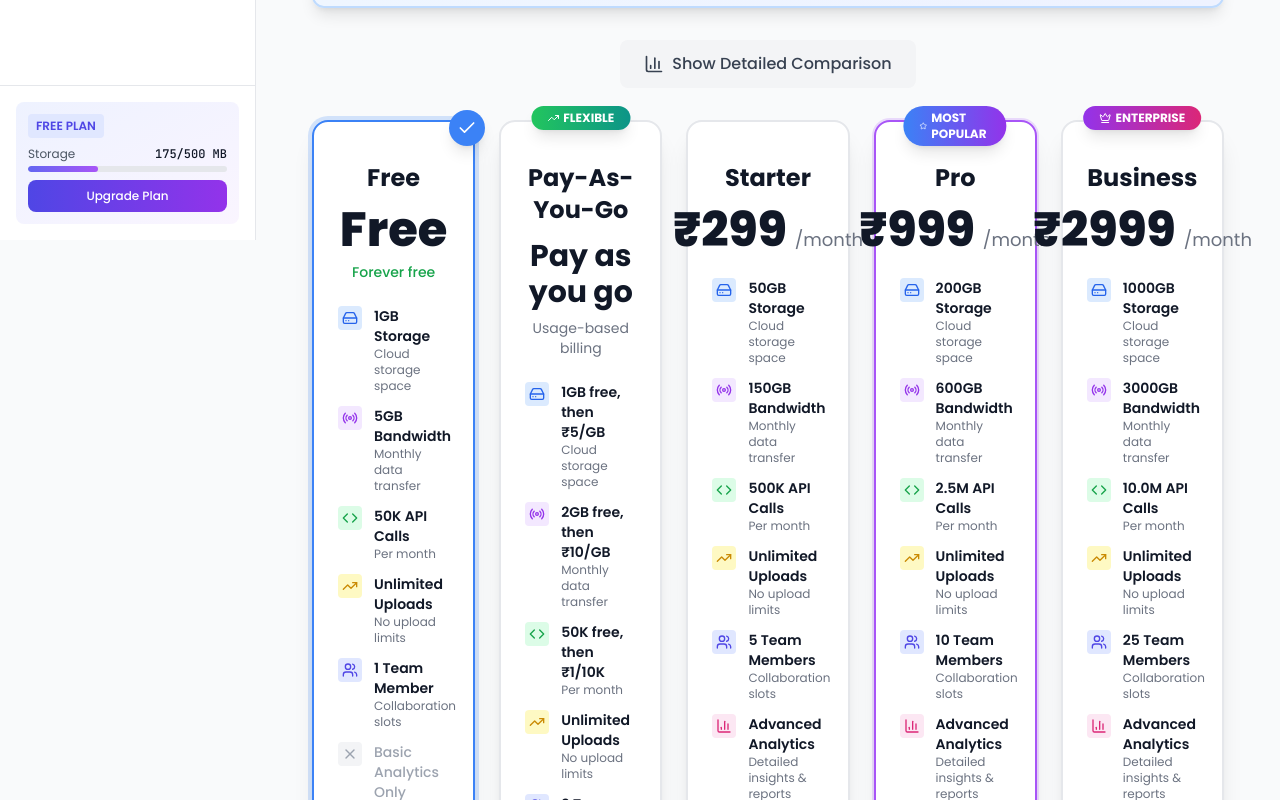
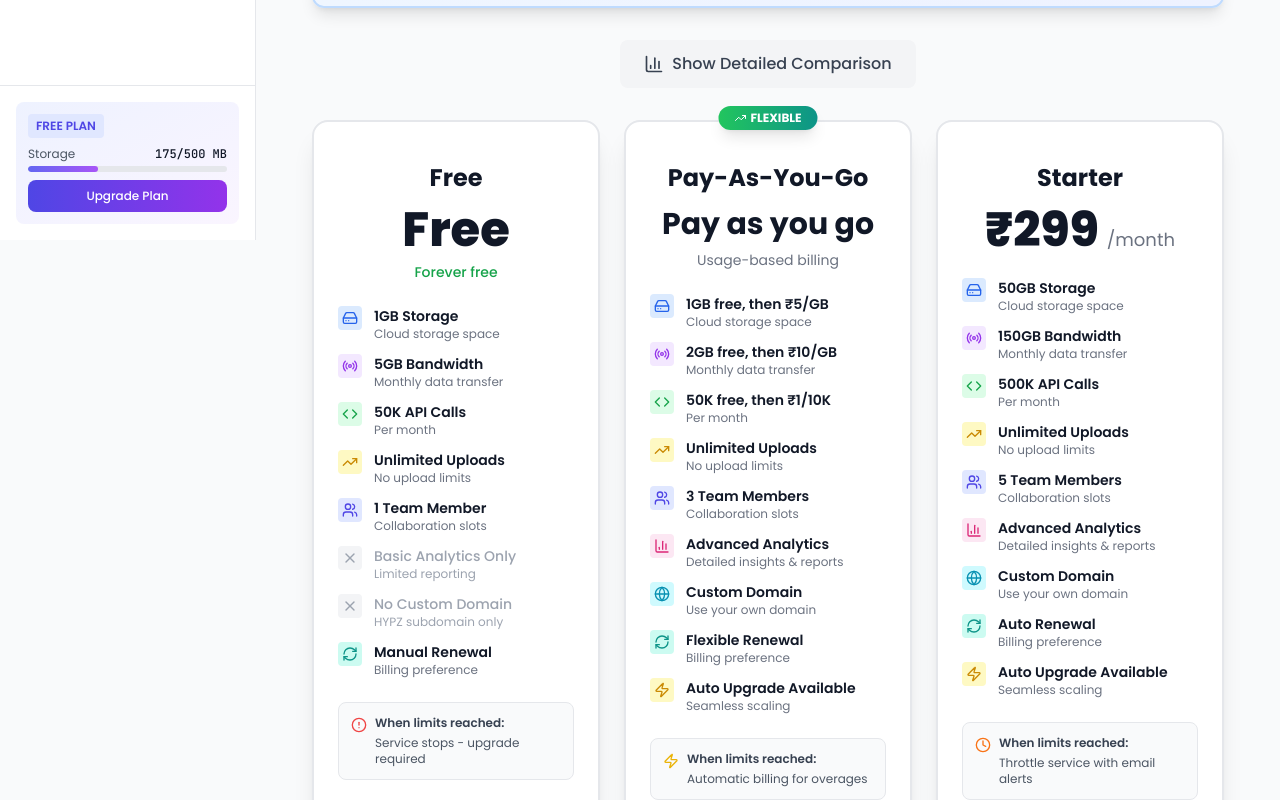
Before and after one commit to ysr-hameed/hypz, a React (Vite) app in the folder frontend/: page /plans in a window 1280 px wide. Shown: the part 560-1360 px from the top of the page. Built offline with nearby package versions, Linux system fonts and the light colour scheme.

Commit message:
maked all about ui for mvp

```diff
--- a/frontend/package.json
+++ b/frontend/package.json
@@ -11,6 +11,7 @@
   },
   "dependencies": {
     "lucide-react": "^0.548.0",
+    "prismjs": "^1.30.0",
     "react": "^19.1.1",
     "react-dom": "^19.1.1",
     "react-router-dom": "^7.9.5"
--- a/frontend/src/App.jsx
+++ b/frontend/src/App.jsx
@@ -43,6 +43,7 @@
               <Route path="/usage" element={<Usage />} />
               <Route path="/api-keys" element={<ApiKeys />} />
               <Route path="/documentation" element={<Documentation />} />
+              <Route path="/docs" element={<Documentation />} />
               <Route path="/team" element={<Team />} />
               <Route path="/settings" element={<Settings />} />
               <Route path="/admin" element={<AdminDashboard />} />
--- a/frontend/src/config/plans.js
+++ b/frontend/src/config/plans.js
@@ -241,7 +241,7 @@
   name: 'Demo User',
   region: 'india',
   currentPlan: {
-    planId: 'free_india',
+    planId: 'pro_global',
     startDate: '2025-10-01',
     renewalDate: '2025-11-01',
     renewalType: 'manual',
--- a/frontend/src/pages/dashboard/Plans.jsx
+++ b/frontend/src/pages/dashboard/Plans.jsx
@@ -123,7 +123,7 @@
       </div>
 
       {/* Plans Grid */}
-      <div className="grid md:grid-cols-2 lg:grid-cols-3 xl:grid-cols-5 gap-6">
+      <div className="grid grid-cols-1 md:grid-cols-2 lg:grid-cols-3 gap-6 max-w-7xl mx-auto">
         {planOrder.map(planKey => {
           const plan = plans[planKey];
           if (!plan) return null;
```
Also changed, not shown: 2 other files (tests, documents, lock files or other folders).
